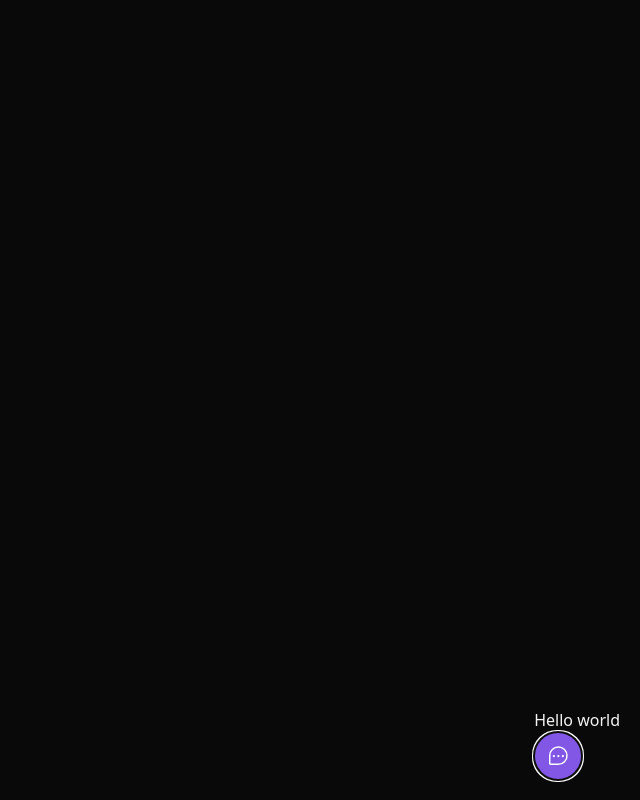
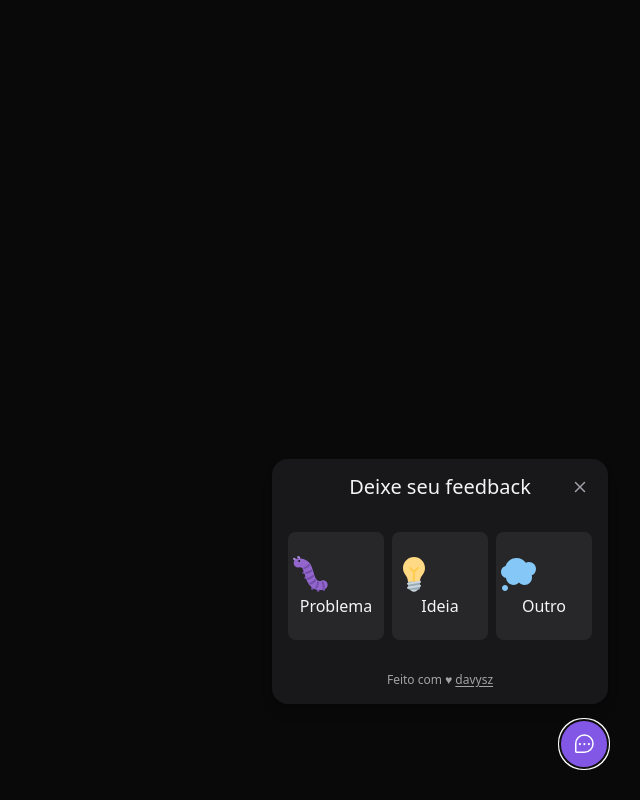
Before and after one commit to DavySz/nlw-return, a React (Vite) app: page / in a window 1280 px wide. Both pictures are taken after a click on the button "Feedback". Shown: the whole page, without its empty margins (640-1280 px from the left). Built offline with nearby package versions, Linux system fonts and the light colour scheme.

Commit message:
feat: add Widget on project

```diff
--- a/src/components/Widget/index.tsx
+++ b/src/components/Widget/index.tsx
@@ -1,10 +1,14 @@
 import { Popover } from "@headlessui/react";
 import { ChatTeardropDots } from "phosphor-react";
 
+import { WidgetForm } from "../WidgetForm";
+
 export function Widget() {
     return (
-        <Popover className="absolute bottom-5 right-5">
-            <Popover.Panel>Hello world</Popover.Panel>
+        <Popover className="absolute bottom-4 right-4 md:bottom-8 md:right-8 flex flex-col items-end">
+            <Popover.Panel>
+                <WidgetForm />
+            </Popover.Panel>
             <Popover.Button
                 type="button"
                 className="bg-brand-500 rounded-full px-3 h-12 text-white flex items-center group"
--- /dev/null
+++ b/src/components/WidgetForm/ScreenShotBottom/index.tsx
@@ -0,0 +1,53 @@
+import html2canvas from "html2canvas";
+import { Camera, Trash } from "phosphor-react";
+import { useState } from "react";
+
+import { Loading } from "../../Loading";
+
+type ScreenShotButtonProps = {
+    onScreenshotTook: (screenshot: string | null) => void;
+    screenshot: string | null;
+};
+
+export function ScreenShotButton({
+    onScreenshotTook,
+    screenshot,
+}: ScreenShotButtonProps) {
+    const [isTakingScreenShot, setIsTakingScreenShot] = useState(false);
+
+    async function handleTakeScreenShot() {
+        setIsTakingScreenShot(true);
+        // eslint-disable-next-line @typescript-eslint/no-non-null-assertion
+        const canvas = await html2canvas(document.querySelector("html")!);
+        const base64image = canvas.toDataURL("image/png");
+        onScreenshotTook(base64image);
+        setIsTakingScreenShot(false);
+    }
+
+    if (screenshot) {
+        return (
+            <button
+                type="button"
+                onClick={() => onScreenshotTook(null)}
+                className="p-1 w-10 h-10 rounded-md border-transparent flex justify-end items-end text-zinc-400 hover:text-zinc-100 transition-colors"
+                style={{
+                    backgroundImage: `url(${screenshot})`,
+                    backgroundPosition: "right bottom",
+                    backgroundSize: 180,
+                }}
+            >
+                <Trash weight="fill" />
+            </button>
+        );
+    }
+
+    return (
+        <button
+            type="button"
+            onClick={handleTakeScreenShot}
+            className="p-2 bg-zinc-800 rounded-md border-transparent hover:bg-zinc-700 transition-colors focus:outline-none focus:ring-2 focus:ring-offset-2 focus:ring-offset-zinc-900 focus:ring-brand-500"
+        >
+            {isTakingScreenShot ? <Loading /> : <Camera className="w-6 h-6" />}
+        </button>
+    );
+}
--- /dev/null
+++ b/src/components/WidgetForm/index.tsx
@@ -0,0 +1,54 @@
+import { useState } from "react";
+
+import { FeedbackContentStep } from "./Steps/FeedbackContentStep";
+import { FeedbackSuccessStep } from "./Steps/FeedbackSuccessStep";
+import { FeedbackTypeStep } from "./Steps/FeedbackTypeStep";
+import { feedbackTypes } from "./types";
+
+export type FeedbackType = keyof typeof feedbackTypes;
+
+export function WidgetForm() {
+    const [feedbackType, setFeedbackType] = useState<FeedbackType | null>(null);
+    const [feedbackSent, setFeedbackSent] = useState(false);
+
+    function handleRestartFeedback() {
+        setFeedbackSent(false);
+        setFeedbackType(null);
+    }
+
+    return (
+        <div className="bg-zinc-900 p-4 relative rounded-2xl mb-4 flex flex-col items-center shadow-lg w-[calc(100vw-2rem)] md:w-auto">
+            {feedbackSent ? (
+                <FeedbackSuccessStep
+                    onFeedbackRestartRequested={() => handleRestartFeedback()}
+                />
+            ) : (
+                // eslint-disable-next-line react/jsx-no-useless-fragment
+                <>
+                    {!feedbackType ? (
+                        <FeedbackTypeStep
+                            onFeedbackTypeChanged={setFeedbackType}
+                        />
+                    ) : (
+                        <FeedbackContentStep
+                            feedbackType={feedbackType}
+                            onFeedbackSent={() => setFeedbackSent(true)}
+                            onFeedbackRestartRequested={() =>
+                                handleRestartFeedback()
+                            }
+                        />
+                    )}
+                </>
+            )}
+            <footer className="text-xs text-neutral-400">
+                Feito com ♥{" "}
+                <a
+                    className="underline underline-offset-2"
+                    href="https://github.com/davysz"
+                >
+                    davysz
+                </a>
+            </footer>
+        </div>
+    );
+}
```
